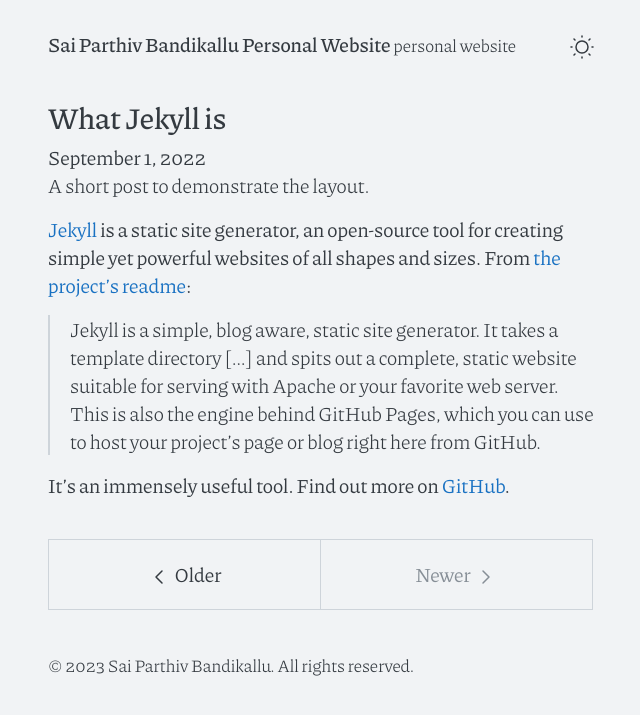
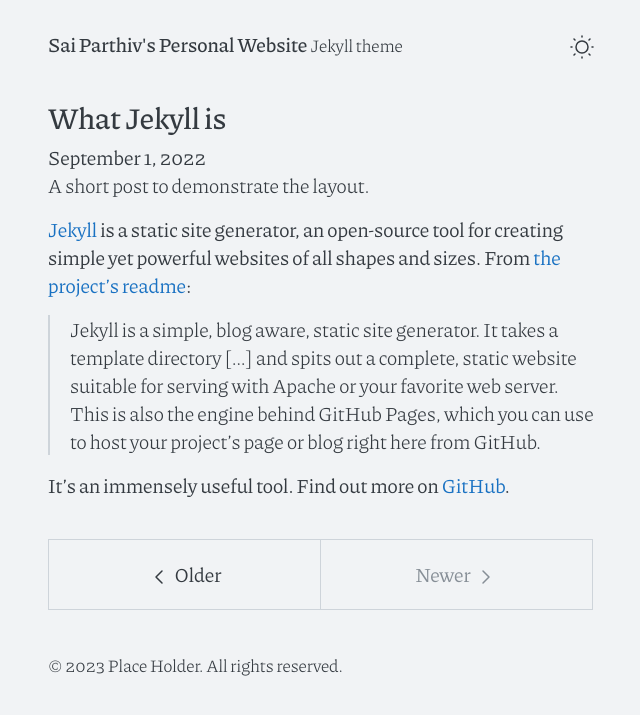
Before and after one commit to saiparthiv/saiparthiv.github.io, a Jekyll site: the page built from posts.md, in a window 1280 px wide. Shown: the top 715 px of the page, without its empty margins (319-959 px from the left). Built offline with Jekyll 4.4.1, drawn with Linux system fonts in a browser that asks for light colours; the list of posts is cut into pages by our own code.

Commit message:
made few changes and edited config file

```diff
--- a/_config.yml
+++ b/_config.yml
@@ -1,19 +1,19 @@
 # site settings
 
-title: Sai Parthiv Bandikallu Personal Website
-description: My personal website that displays all my work and career projects.
-taglong: online CV and personal website
-tagshort: personal website
-url: https://saiparthiv.me
+title: Sai Parthiv's Personal Website
+description: Jekyll theme for a beautiful online CV
+taglong: Jekyll theme for a beautiful online CV
+tagshort: Jekyll theme
+url: https://cvless.netlify.app
 baseurl: ""
 permalink: pretty
-repo: https://github.com/saiparthiv/saiparthiv.github.io
+repo: https://github.com/username/username.github.io
 
 # author settings
 
 author:
-  name: Sai Parthiv Bandikallu
-  email: saiparthiv95@gmail.com
+  name: Place Holder
+  email: username@domain.com
 photo: /assets/photo.jpg
 
 # build settings
```
